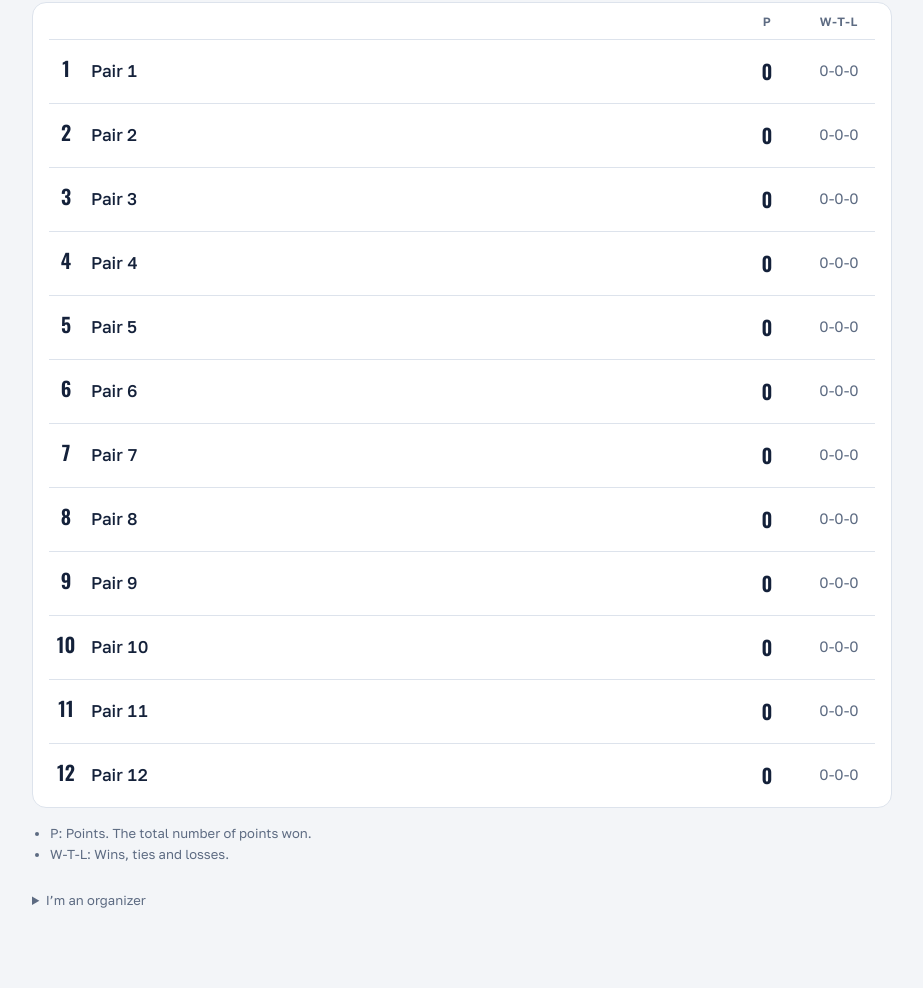
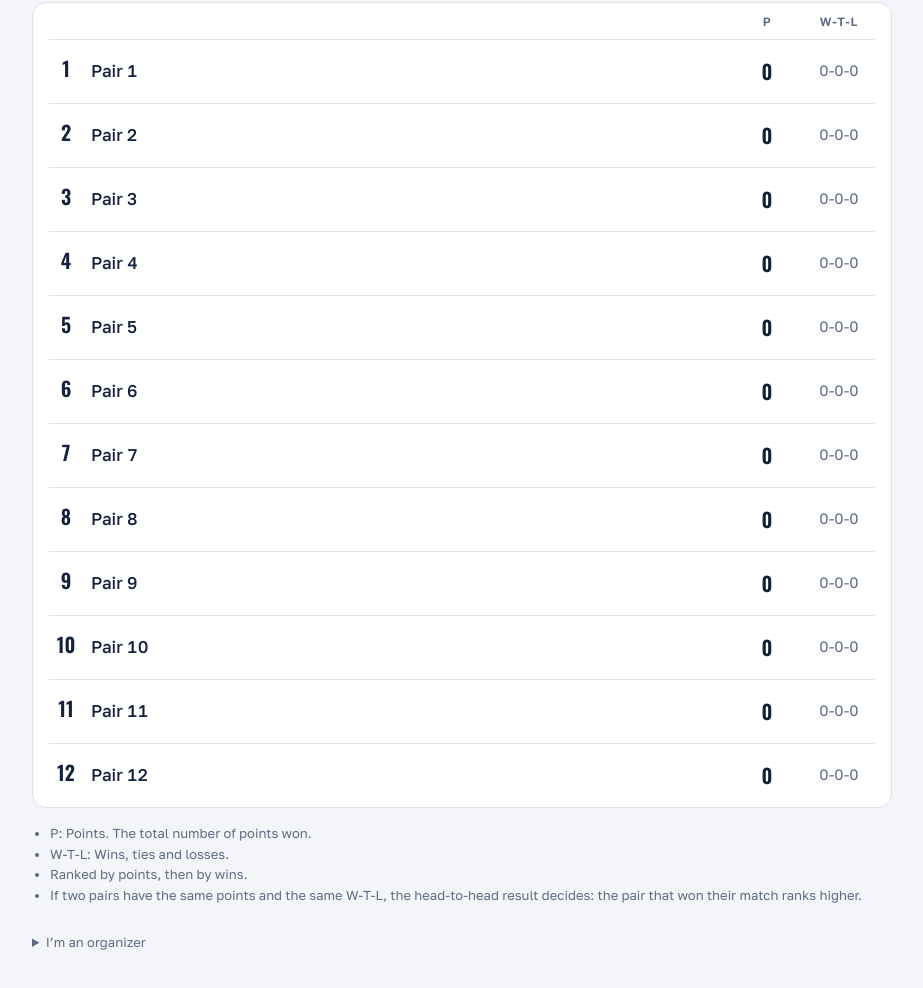
Before and after one commit to sersmirnov/americano, a website: page public/index.html in a window 1280 px wide. Shown: the part 174-1162 px from the top of the page, without its empty margins (178-1101 px from the left). Drawn offline with nearby package versions, Linux system fonts and the light colour scheme; no server answers.

Commit message:
Head-to-head tiebreak and its description under the standings
Co-Authored-By: Claude Opus 5.5 <noreply@anthropic.com>
Claude-Session: https://claude.ai/code/session_015nA8NvZk932tfjsQFWT7GC

```diff
--- a/public/index.html
+++ b/public/index.html
@@ -207,9 +207,11 @@ function standings(){
     if (x>y){A.w++;B.l++;} else if (y>x){B.w++;A.l++;} else {A.d++;B.d++;}
   }); });
   rows.forEach(function(r){ r.diff = r.pf - r.pa; });
+  // Head-to-head: if two pairs are level on points and W-T-L, the winner of their match ranks higher
+  function h2h(a,b){ var s = getScore(a.i,b.i); if (!complete(s)) return 0; return (+s[1]) - (+s[0]); }
   rows.sort(S.sort==='wins'
-    ? function(a,b){ return b.w-a.w || b.pf-a.pf || b.diff-a.diff || a.i-b.i; }
-    : function(a,b){ return b.pf-a.pf || b.w-a.w || b.diff-a.diff || a.i-b.i; });
+    ? function(a,b){ return b.w-a.w || b.pf-a.pf || b.d-a.d || h2h(a,b) || b.diff-a.diff || a.i-b.i; }
+    : function(a,b){ return b.pf-a.pf || b.w-a.w || b.d-a.d || h2h(a,b) || b.diff-a.diff || a.i-b.i; });
   return rows;
 }
 function playedCount(){ var c=0; R.forEach(function(ms){ ms.forEach(function(m){ if (complete(getScore(m[0],m[1]))) c++; }); }); return c; }
@@ -232,7 +234,7 @@ function renderTable(){
     h += '<div class="brow"><span class="bpos'+medal+'">'+(idx+1)+'</span><span class="bname">'+esc(nm(r.i))+'</span><span class="bp">'+r.pf+'</span><span class="bw">'+r.w+'-'+r.d+'-'+r.l+'</span></div>';
   });
   h += '</div>';
-  h += '<ul class="legend"><li>P: Points. The total number of points won.</li><li>W-T-L: Wins, ties and losses.</li>'+(S.sort==='wins' ? '<li>Ranked by wins, then by points.</li>' : '')+'</ul>';
+  h += '<ul class="legend"><li>P: Points. The total number of points won.</li><li>W-T-L: Wins, ties and losses.</li>'+(S.sort==='wins' ? '<li>Ranked by wins, then by points.</li>' : '<li>Ranked by points, then by wins.</li>')+'<li>If two pairs have the same points and the same W-T-L, the head-to-head result decides: the pair that won their match ranks higher.</li></ul>';
   return h;
 }
 
```
